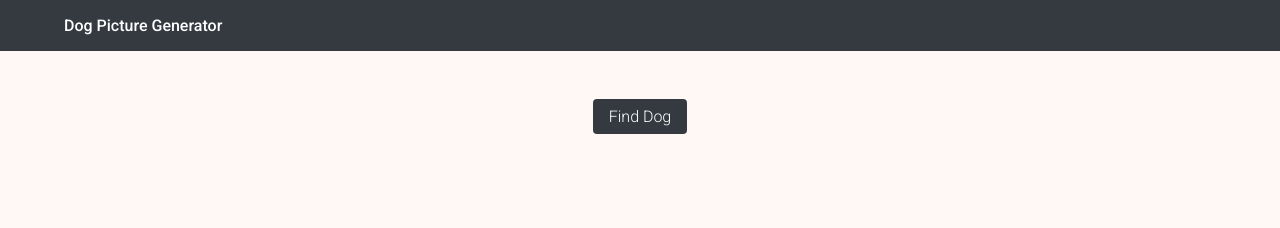
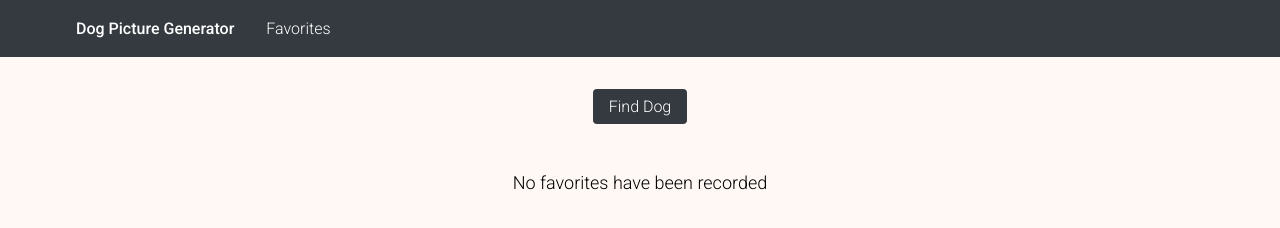
Before and after one commit to a-plasencia/Top-Dogs, a website: page index.html in a window 1280 px wide. Drawn offline with Linux system fonts and the light colour scheme.

Commit message:
Add a navigation item to the navbar called 'Favorites'.

```diff
--- a/css/styles.css
+++ b/css/styles.css
@@ -23,7 +23,7 @@ ul {
 .dog-card {
   padding: 1rem;
   margin: 1rem;
-  margin-top: 3rem;
+  margin-top: 2rem;
   border: 1px solid #afafaf;
   background-color: white;
   border-radius: 0.5rem;
@@ -78,11 +78,19 @@ i:hover {
 .h3-title {
   background-color: #343a40;
   margin-top: auto;
-  padding-top: 1rem;
-  padding-bottom: 1rem;
+  padding-top: 1.2rem;
+  padding-bottom: 0.2rem;
   padding-left: 4rem;
   font-weight: 400;
   font-size: medium;
+}
+
+.nav-item {
+  padding-top: 1.2rem;
+  padding-left: 2rem;
+  font-weight: 300;
+  font-size: medium;
+  color: white;
 }
 
 .p-favorites {
@@ -101,3 +109,8 @@ i:hover {
   font-size: 1.4rem;
   padding-top: 1rem;
 }
+
+.justify-left {
+  justify-content: flex-start;
+  display: flex;
+}
--- a/index.html
+++ b/index.html
@@ -17,7 +17,12 @@
 </head>
 <body>
   <header>
-    <h3 class="h3-title">Dog Picture Generator</h3>
+    <div class="row">
+      <div class="column-full justify-left">
+        <h3 class="h3-title">Dog Picture Generator</h3>
+        <a href="#" class="nav-item">Favorites</a>
+      </div>
+    </div>
   </header>
   <main>
     <div class="container">
@@ -41,7 +46,7 @@
             <a href="#" class="find-dog">Find Dog</a>
           </div>
           <div class="column-full">
-            <p class="p-favorites hidden">No favorites have been recorded</p>
+            <p class="p-favorites">No favorites have been recorded</p>
           </div>
         </div>
         <ul class="fav-dog column-one-third justify-center">
```
